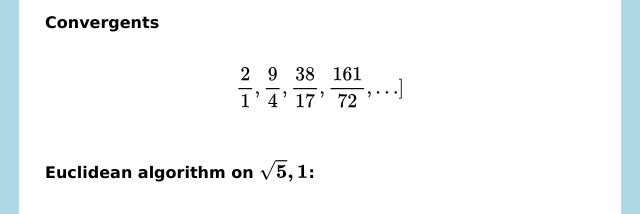
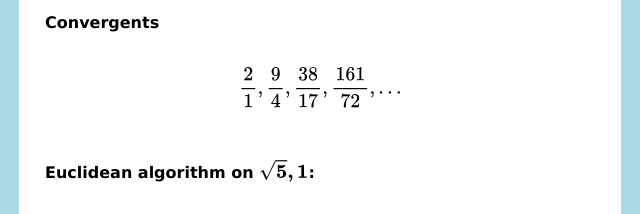
Before and after one commit to mitskobay/numbertheory, a plain HTML site: page euclideansqrt.html in a window 1280 px wide. Both pictures are taken after typing "5", "5" into the empty fields and a click on the button "Submit". Shown: the part 376-590 px from the top of the page, 320-960 px from the left. Drawn offline with nearby package versions, Linux system fonts and the light colour scheme.

```diff
--- a/euclideansqrt.html
+++ b/euclideansqrt.html
@@ -106,7 +106,7 @@
       [A,Anext]=[Anext,cf[i]*Anext+A];
       [B,Bnext]=[Bnext,cf[i]*Bnext+B];
       }
-      convergentstext += `\\dots]\\]<br>`;
+      convergentstext += `\\dots\\]<br>`;
 
       convergents.innerHTML = convergentstext;
 
```
